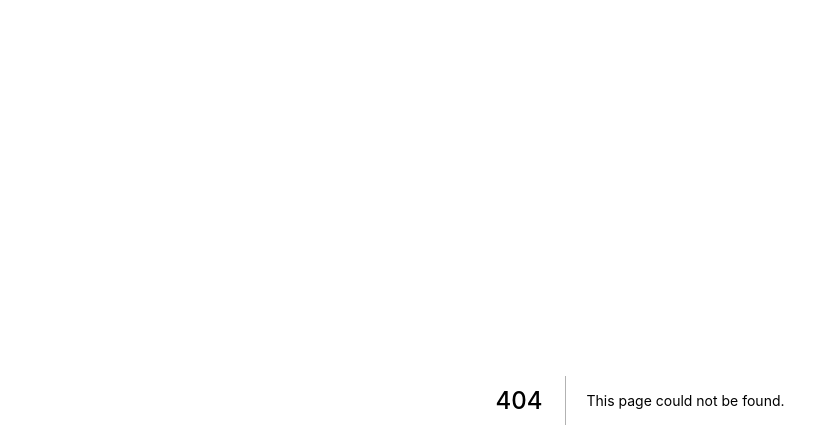
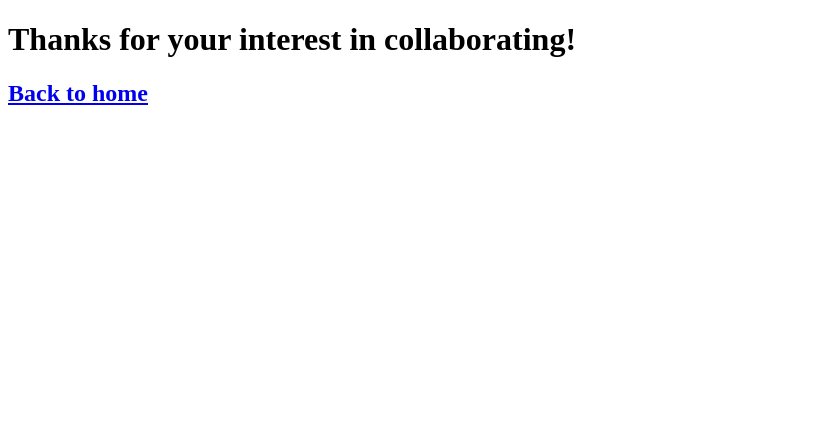
Before and after one commit to AngellXR/archivesite, a Next.js app in the folder nextjs-blog/: page /posts/second-post in a window 1280 px wide. Before the commit this address had no page. Shown: the top 448 px of the page, without its empty margins (0-839 px from the left). Built offline with nearby package versions, Linux system fonts and the light colour scheme.

Commit message:
not sure

```diff
--- /dev/null
+++ b/nextjs-blog/pages/posts/second-post.js
@@ -0,0 +1,19 @@
+import Head from "next/head";
+import Link from "next/link";
+import Layout from "../../components/layout";
+
+export default function APIPost() {
+  return (
+    <Layout>
+      <Head>
+        <title>Open by design.</title>
+      </Head>
+      <h1>Thanks for your interest in collaborating!</h1>
+      <h2>
+        <Link href="/">
+          <a>Back to home</a>
+        </Link>
+      </h2>
+    </Layout>
+  );
+}
```
Also changed, not shown: nextjs-blog/components/ContactUs.js (added).
